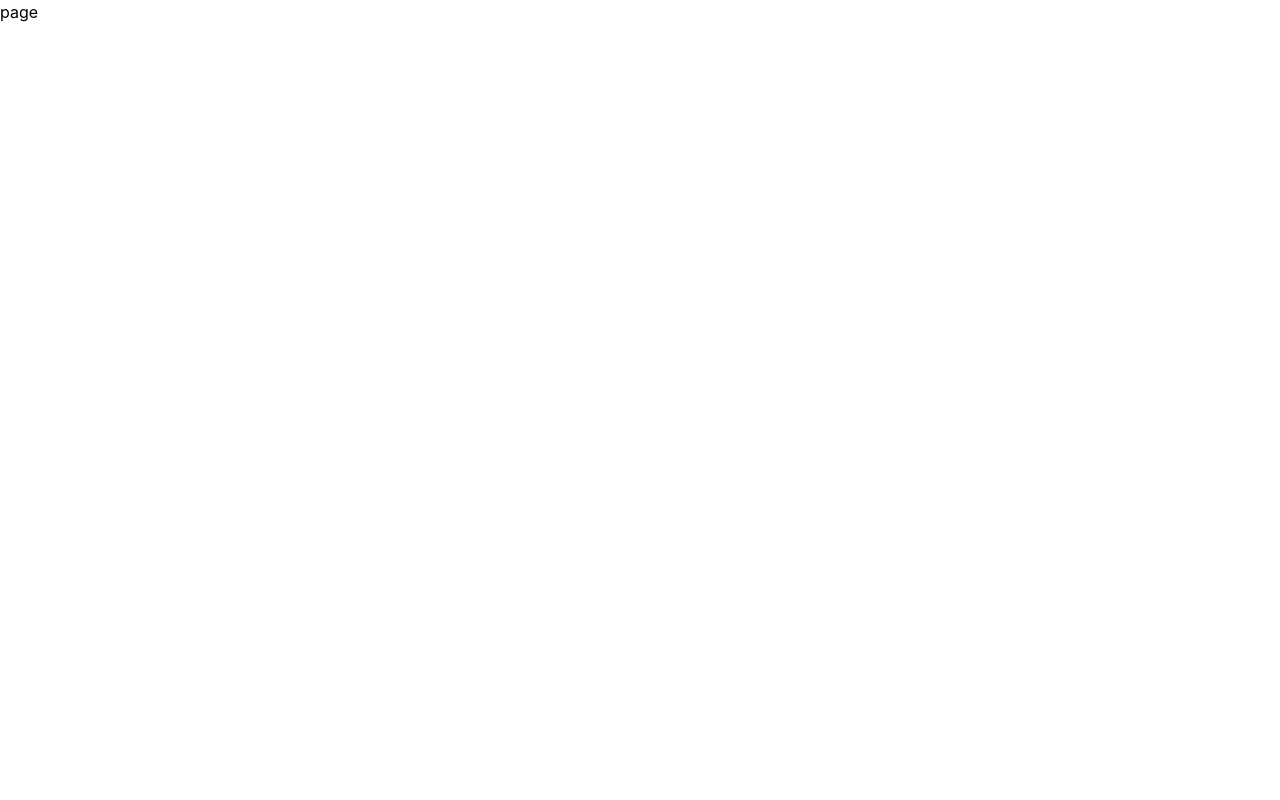
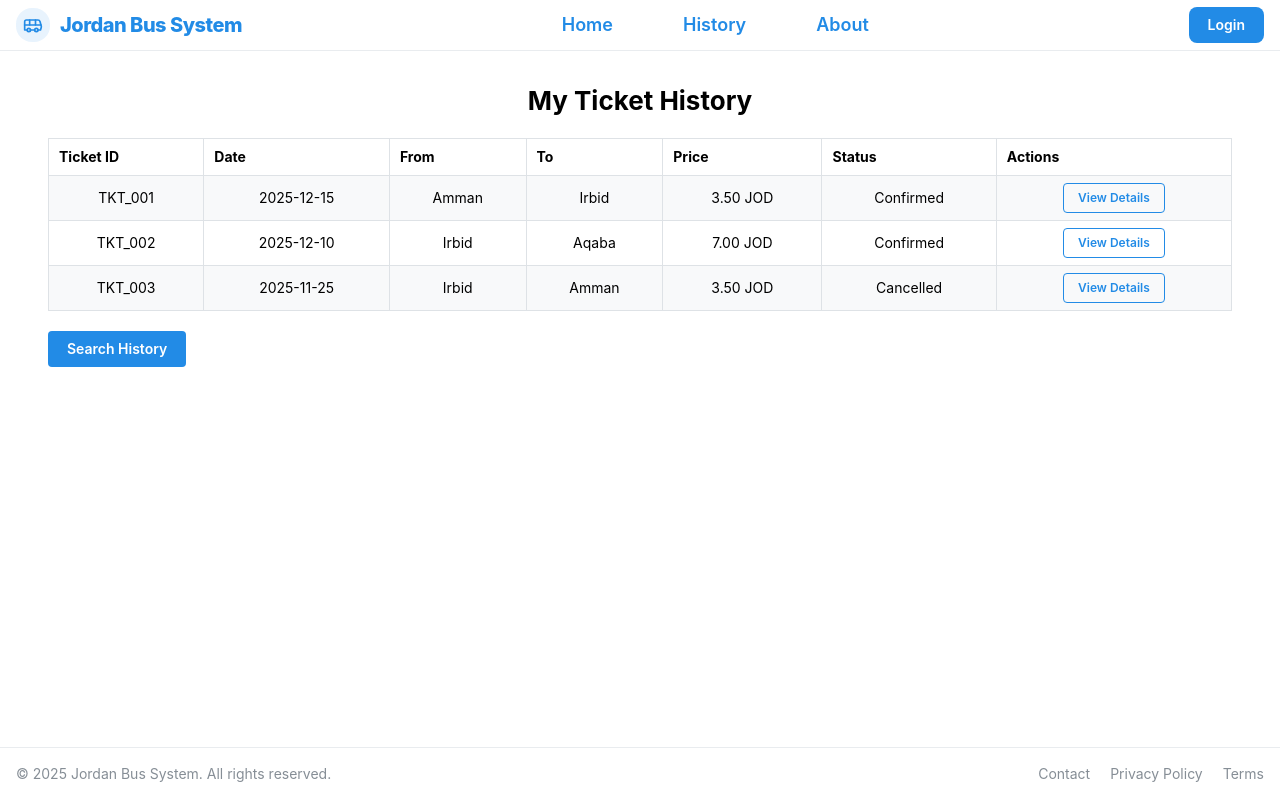
Before and after one commit to AbdallahMaani/Bus-Ticketing-System, a Next.js app: page /history in a window 1280 px wide. Built offline with nearby package versions, Linux system fonts and the light colour scheme.

Commit message:
4th commit

```diff
--- a/src/Components/Header.tsx
+++ b/src/Components/Header.tsx
@@ -96,6 +96,7 @@ function Header() {
           <Button variant="subtle" component={Link} href="/about" size="lg" radius="md">
             About
           </Button>
+
         </Group>
 
         <Group>
@@ -120,6 +121,10 @@ function Header() {
               </Menu.Target>
 
               <Menu.Dropdown>
+              <Menu.Item component={Link} href="/myprofile">
+                  My Profile
+                </Menu.Item>
+
                 <Menu.Item color="red" onClick={handleLogout}>
                   Logout
                 </Menu.Item>
--- a/src/app/history/page.tsx
+++ b/src/app/history/page.tsx
@@ -1,7 +1,99 @@
-import React from "react";
+'use client';
 
-function page() {
-  return <div>page</div>;
+import { Container, Title, Table, Button, Group, Box } from '@mantine/core';
+import Header from '@/Components/Header';
+import Footer from '@/Components/Footer';
+
+// Example data structure for a ticket record
+interface TicketRecord {
+  id: string;
+  date: string;
+  from: string;
+  to: string;
+  price: number;
+  status: 'Confirmed' | 'Cancelled';
 }
 
-export default page;
+// Mock data for demonstration purposes
+const mockTickets: TicketRecord[] = [
+  {
+    id: 'TKT_001',
+    date: '2025-12-15',
+    from: 'Amman',
+    to: 'Irbid',
+    price: 3.5,
+    status: 'Confirmed',
+  },
+  {
+    id: 'TKT_002',
+    date: '2025-12-10',
+    from: 'Irbid',
+    to: 'Aqaba',
+    price: 7.0,
+    status: 'Confirmed',
+  },
+  {
+    id: 'TKT_003',
+    date: '2025-11-25',
+    from: 'Irbid',
+    to: 'Amman',
+    price: 3.5,
+    status: 'Cancelled',
+  },
+];
+
+export default function HistoryPage() {
+  const rows = mockTickets.map((ticket) => (
+    <Table.Tr key={ticket.id}>
+      <Table.Td>{ticket.id}</Table.Td>
+      <Table.Td>{ticket.date}</Table.Td>
+      <Table.Td>{ticket.from}</Table.Td>
+      <Table.Td>{ticket.to}</Table.Td>
+      <Table.Td>{ticket.price.toFixed(2)} JOD</Table.Td>
+      <Table.Td>{ticket.status}</Table.Td>
+      <Table.Td>
+        <Button size="xs" variant="outline">
+          View Details
+        </Button>
+      </Table.Td>
+    </Table.Tr>
+  ));
+
+  return (
+    <Box
+      style={{
+        display: 'flex',
+        flexDirection: 'column',
+        minHeight: '100vh',
+        textAlign: 'center',
+      }}
+    >
+      <Header />
+      <Box component="main" style={{ flex: 1, padding: '2rem' }}>
+        <Container fluid>
+          <Title order={2} mb="lg">
+            My Ticket History
+          </Title>
+          <Table striped highlightOnHover withTableBorder withColumnBorders>
+            <Table.Thead ta="center">
+              <Table.Tr >
+                <Table.Th>Ticket ID</Table.Th>
+                <Table.Th>Date</Table.Th>
+                <Table.Th>From</Table.Th>
+                <Table.Th>To</Table.Th>
+                <Table.Th>Price</Table.Th>
+                <Table.Th>Status</Table.Th>
+                <Table.Th>Actions</Table.Th>
+              </Table.Tr>
+            </Table.Thead>
+            <Table.Tbody>{rows}</Table.Tbody>
+          </Table>
+          <Group mt="lg">
+            <Button>Search History</Button>
+          </Group>
+        </Container>
+      </Box>
+      <Footer />
+    </Box>
+  );
+}
```
Also changed, not shown: public/jordan_bus_data.json (+9 -3 lines), src/app/myprofile/page.tsx (added, +135 -0 lines).
